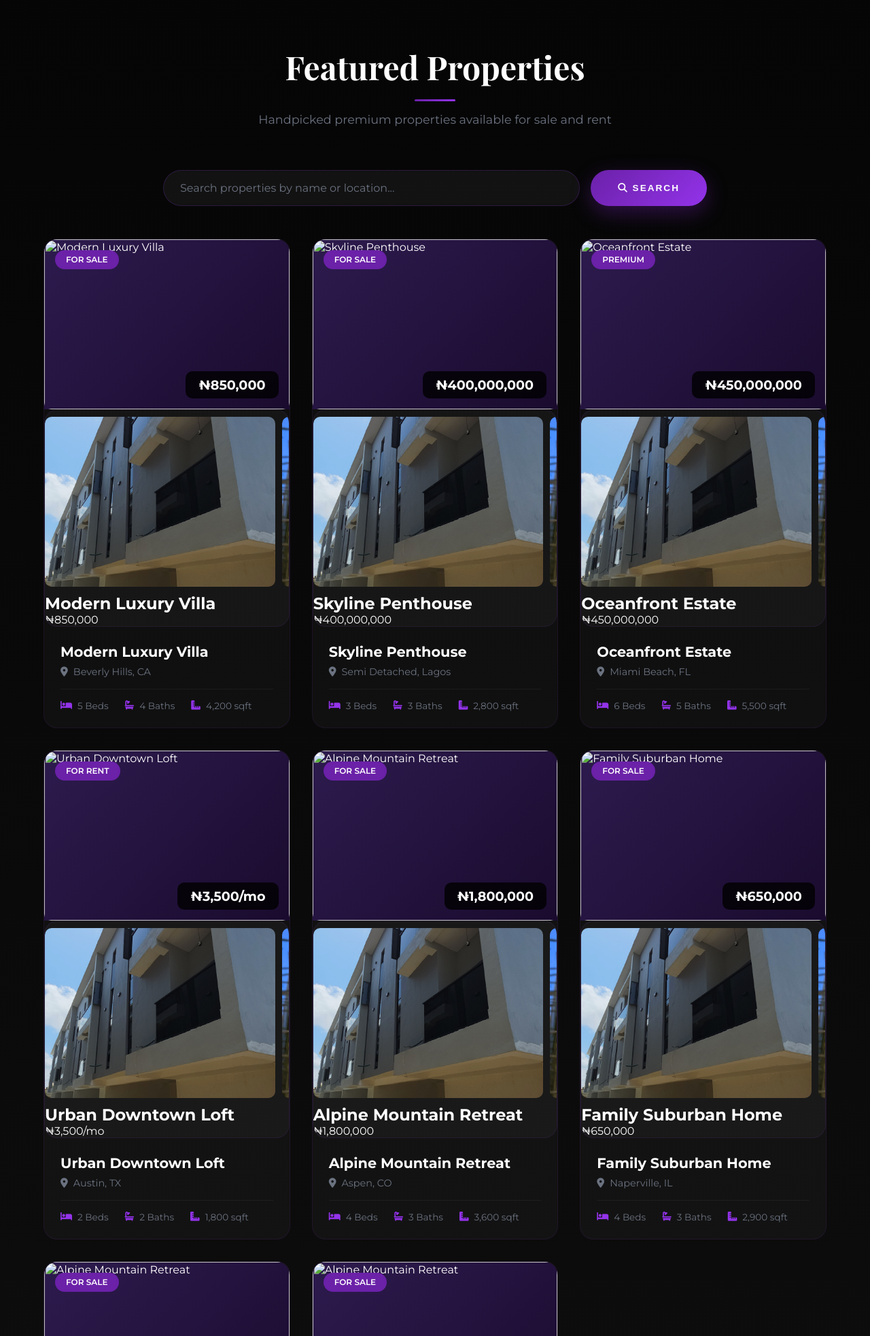
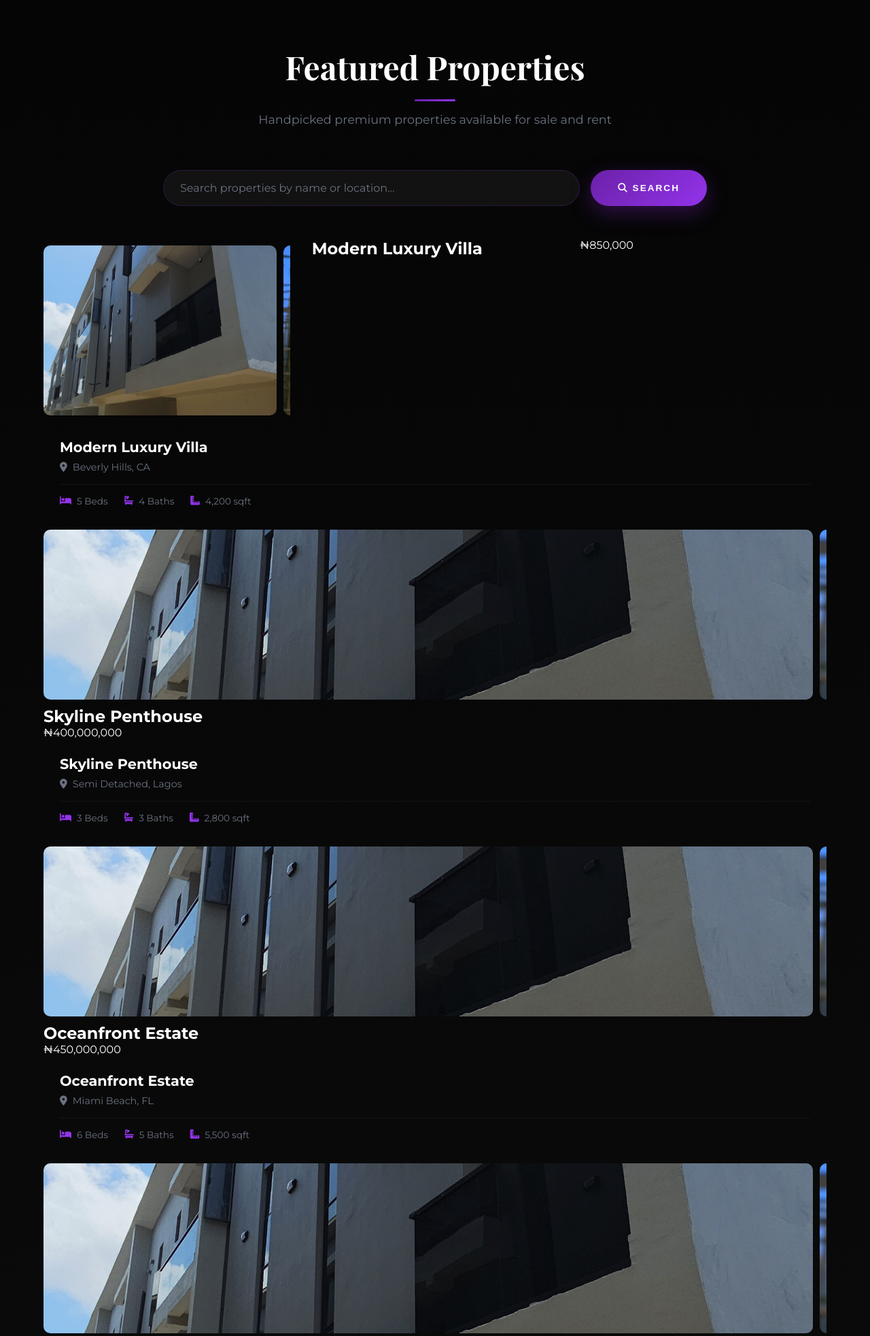
Before and after one commit to shaggylex/shagglex, a Flask app: page / in a window 1280 px wide. Shown: the part 1062-3027 px from the top of the page at 68% size. Run offline with Flask 3, Linux system fonts and the light colour scheme.

Commit message:
added image galleries

```diff
--- a/templates/index.html
+++ b/templates/index.html
@@ -88,13 +88,7 @@
 
         <div class="property-grid">
             {% for property in properties %}
-            <div class="property-card fade-in" onclick="showPropertyDetails('{{ property.title }}', '{{ property.price }}', '{{ property.location }}', '{{ property.description }}')">
-                <div class="property-image">
-                    <img src="{{ property.icon }}" alt="{{ property.title }}" style="width: 100%; height: 100%; object-fit: cover; border-radius: 10px;">
-                    <span class="property-badge">{{ property.badge }}</span>
-                    <span class="property-price">{{ property.price }}</span>
-                </div>
-                <div class="property-card">
+
     <div class="image-scroll">
         {% for img in property.images %}
         <img src="{{ img }}" alt="{{ property.title }}">
```
